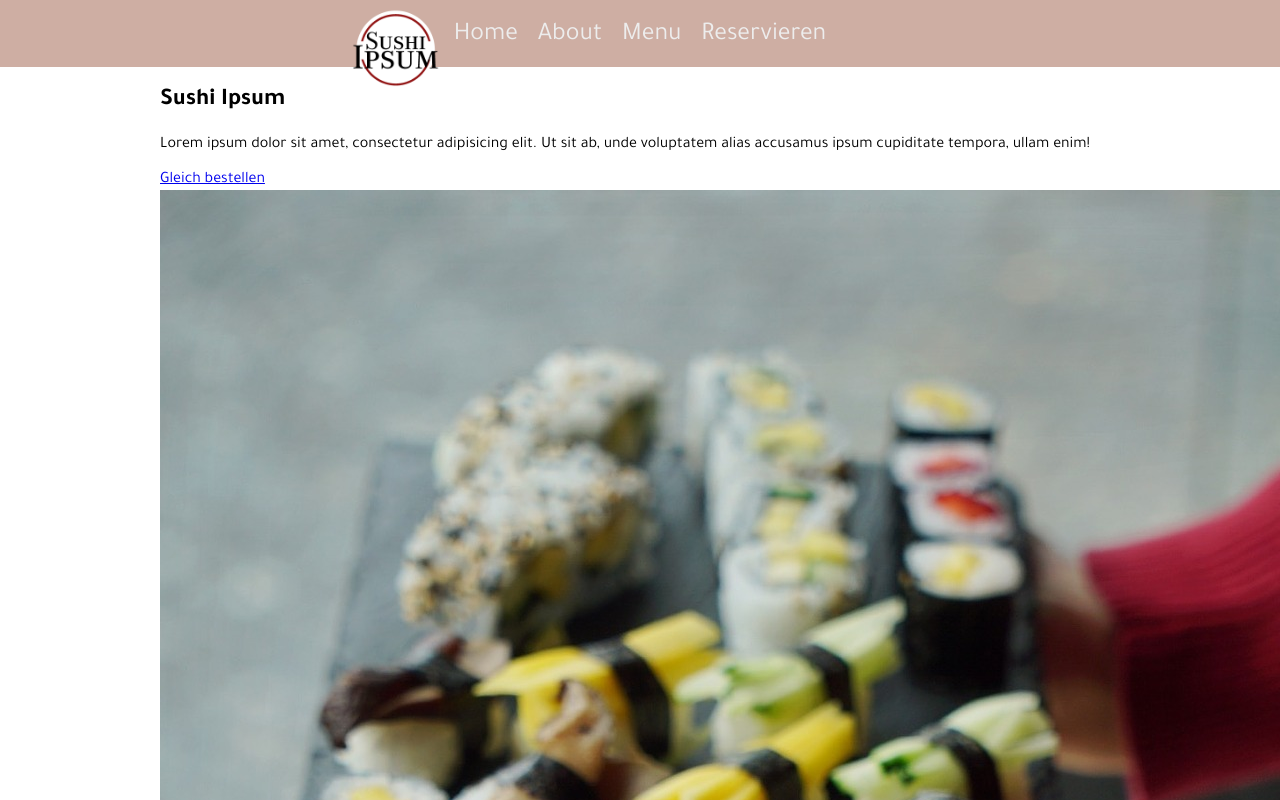
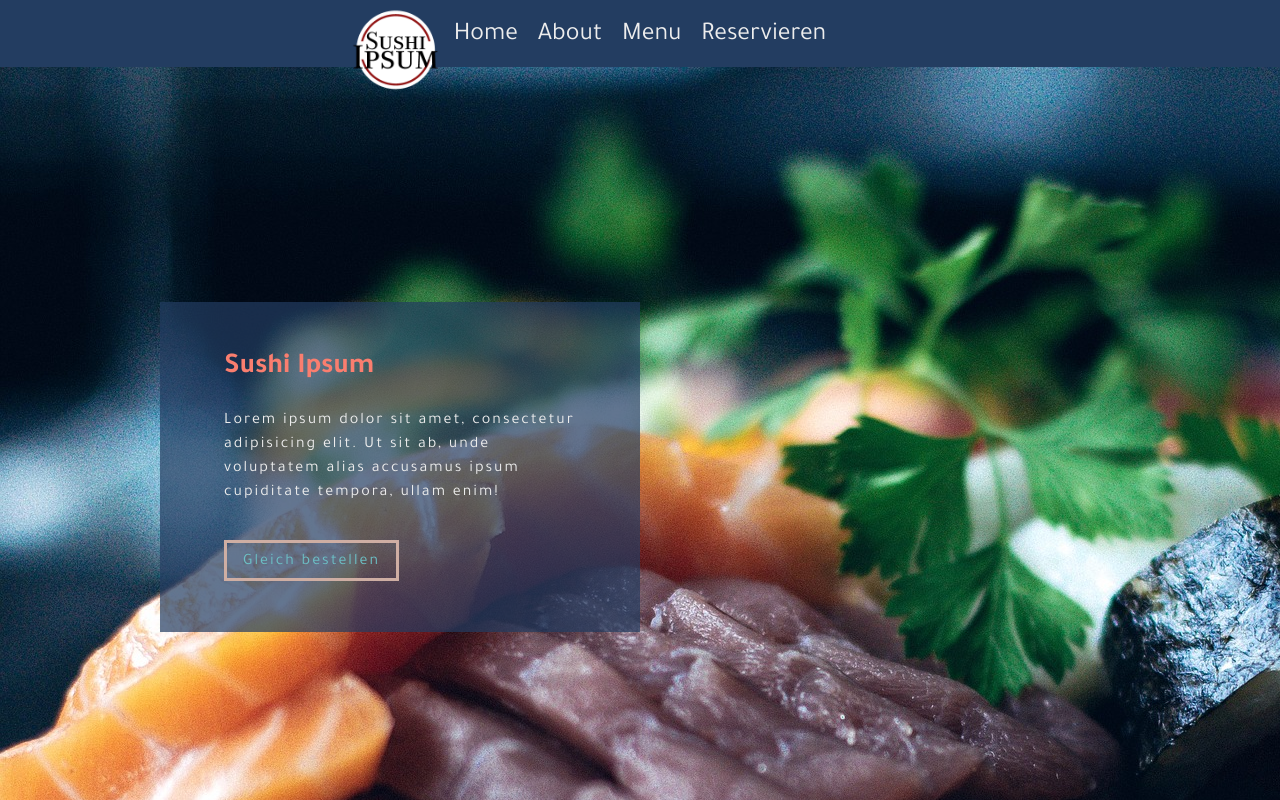
Before and after one commit to cawasta/sushi-site, a plain HTML site: page index.html in a window 1280 px wide. Shown: the top 800 px of the page. Drawn offline with Linux system fonts and the light colour scheme.

Commit message:
styled intro section and fixed logo z-position

```diff
--- a/scss/sstyle.scss
+++ b/scss/sstyle.scss
@@ -1,22 +1,24 @@
-body {
+/* GENERAL */
+* {
   margin: 0;
   padding: 0;
   font-family: 'Tajawal', sans-serif;
+  box-sizing: border-box;
+}
+body {
+  transform-style: preserve-3d;
 }
 .container {
   width: 95%;
   max-width: 60em;
   margin: 0 auto;
 }
-header::after, section::after, footer::after {
-  content: "";
-  display: block;
-  clear: both;
-}
 
+/* HEADER */
 header {
-  background-color: #ceaea3;
+  background-color: #233d61;
   position: relative;
+  transform: translate3d(0, 0, 2px);
 
   .container {
     display: flex;
@@ -33,7 +35,6 @@ header {
   }
 
   nav {
-
     ul {
       list-style: none;
       margin: 0;
@@ -55,3 +56,41 @@ header {
     }
   }
 }
+
+/* INTRO SECTION */
+.intro-section {
+  background-image: url(../img/intro.jpg);
+  height: 50em;
+  position: relative;
+
+  .intro-text-box {
+    background: center rgba(#233d61, .70);
+    background-attachment: scroll;
+    width: 30em;
+    padding: 3em 4em 3.75em 4em;
+    position: absolute;
+    top: 50%;
+    transform: translateY(-50%);
+
+    h1 {
+      margin: 0;
+      color: #FA7E6F;
+      font-size: 1.8em;
+    }
+
+    p {
+      color: #ededed;
+      margin: 1.5em 0 3em 0;
+      line-height: 1.5;
+      letter-spacing: .125em;
+    }
+
+    a{
+      color: #6CC1C7;
+      text-decoration: none;
+      border: 3px solid #CEAEA3;
+      padding: .7em 1em .5em 1em;
+      letter-spacing: .125em;
+    }
+  }
+}
```
Also changed, not shown: css/sstyle.css, 1 other file.
